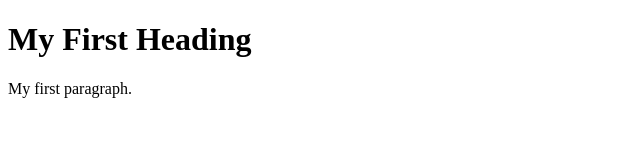
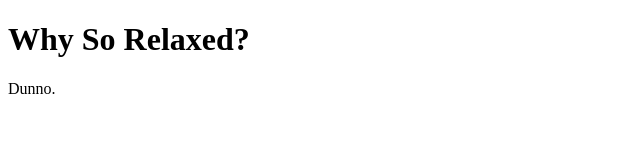
Before and after one commit to mteguhariyanto/mteguhariyanto.github.io, a plain HTML site: page index.html in a window 1280 px wide. Shown: the whole page, without its empty margins (0-640 px from the left). Drawn offline with Linux system fonts and the light colour scheme.

Commit message:
Update and rename Example1.html to index.html

```diff
--- a/Example1.html
+++ b/index.html
@@ -17,14 +17,14 @@ if you find that useful -->
 <!-- The head contains things that you do not see on the page -->
 
 <head>
-    <title>Page Title</title>
+    <title>Messy Mind</title>
 </head>
 
 <!-- The body contains thigs you see -->
 <!-- Most elements both open and close, with the content in the middle -->
 <!-- Indenting is optional, but helps with readability -->
 <body>
-    <h1>My First Heading</h1>
-    <p>My first paragraph.</p>
+    <h1>Why So Relaxed?</h1>
+    <p>Dunno.</p>
 </body>
 </html>
```
